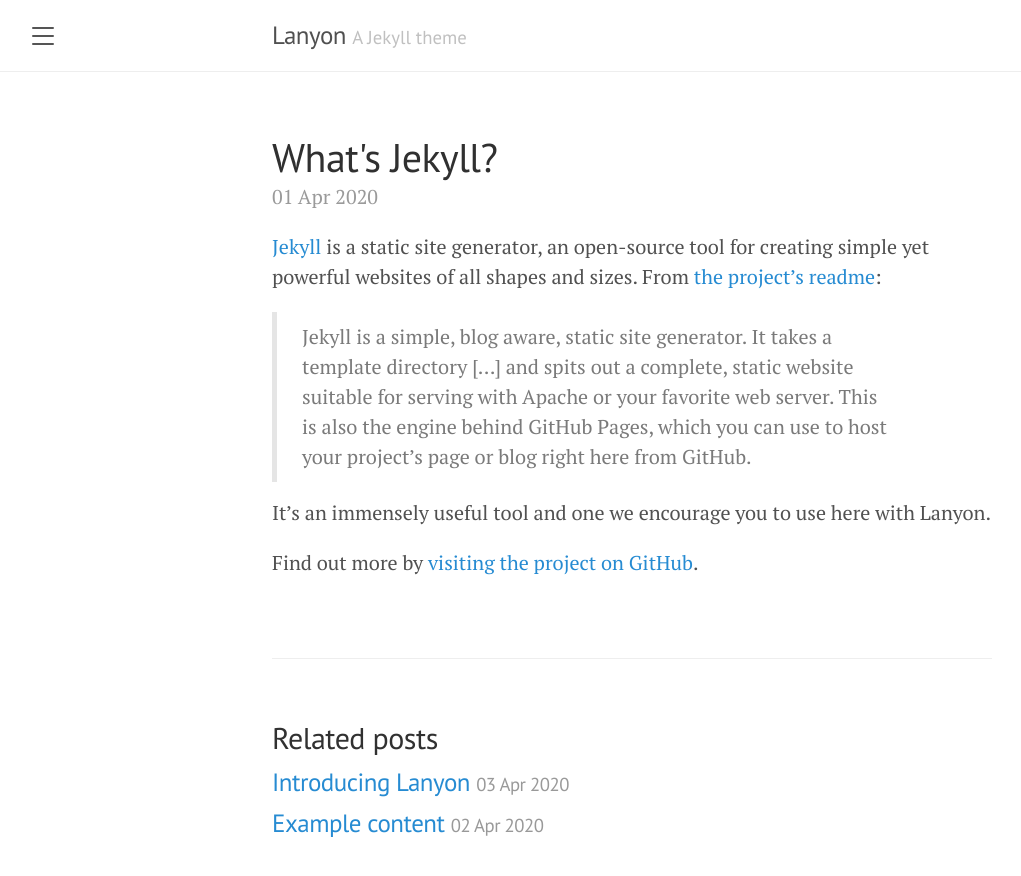
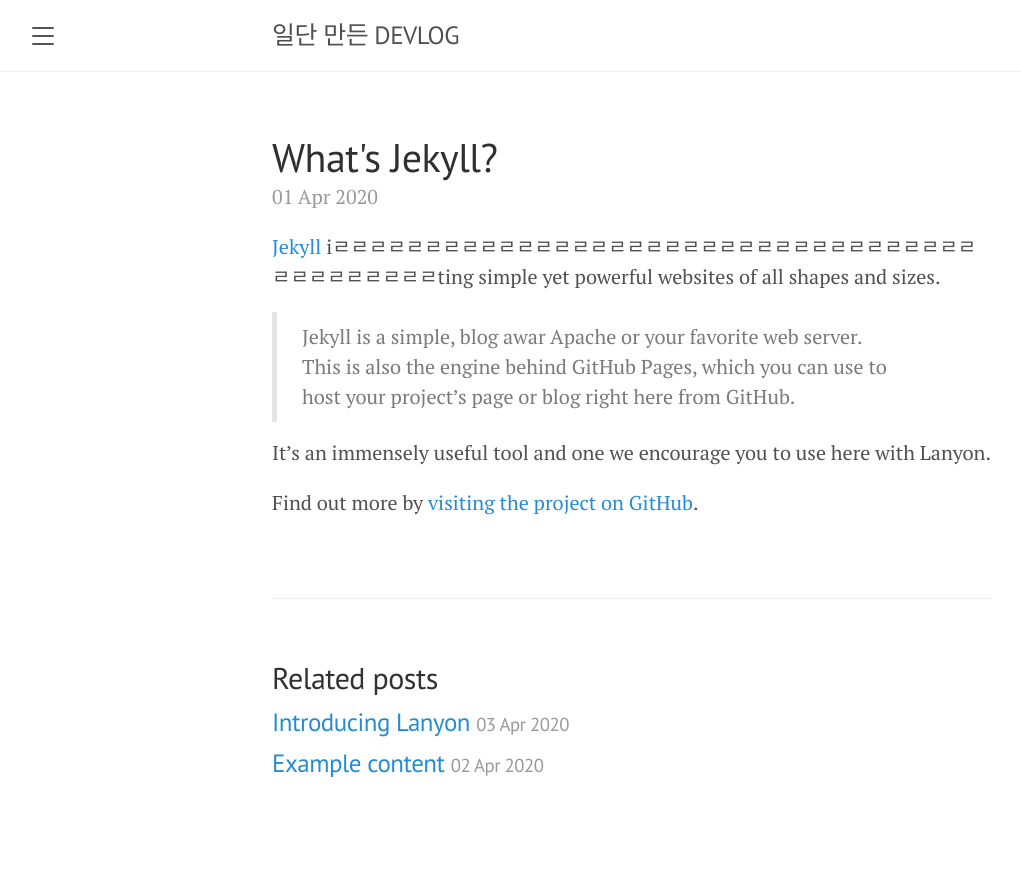
Before and after one commit to oheunkwon/oheunkwon.github.io, a Jekyll site: the page built from _posts/2020-04-01-whats-jekyll.md, in a window 1280 px wide. Shown: the top 876 px of the page, without its empty margins (8-1029 px from the left). Built offline with Jekyll 4.4.1, drawn with Linux system fonts in a browser that asks for light colours.

Commit message:
theme - lanyon 로컬환경테마적용문제

```diff
--- a/_config.yml
+++ b/_config.yml
@@ -1,7 +1,7 @@
 # Setup
-title:               Lanyon
-tagline:             'A Jekyll theme'
-description:         'A reserved <a href="https://jekyllrb.com" target="_blank">DEVLOG</a> theme that places the utmost gravity on content with a hidden drawer. Made by <a href="https://twitter.com/mdo" target="_blank">@mdo</a>.'
+title:               일단 만든 DEVLOG
+tagline:             ' '
+description:         '일단 만들어 봤습니다. 이것저것 정리하는 <a href="https://oheunkwon.github.io" target="_blank">DEVLOG</a> 입니다. 테마는 Made by <a href="https://twitter.com/mdo" target="_blank">@mdo</a>.'
 url:                 "https://oheunkwon.github.io"
 baseurl:             "/"
 paginate:            5
--- a/_posts/2020-04-01-whats-jekyll.md
+++ b/_posts/2020-04-01-whats-jekyll.md
@@ -3,9 +3,9 @@ layout: post
 title: What's Jekyll?
 ---
 
-[Jekyll](https://jekyllrb.com) is a static site generator, an open-source tool for creating simple yet powerful websites of all shapes and sizes. From [the project's readme](https://github.com/mojombo/jekyll/blob/master/README.markdown):
+[Jekyll](https://jekyllrb.com) iㄹㄹㄹㄹㄹㄹㄹㄹㄹㄹㄹㄹㄹㄹㄹㄹㄹㄹㄹㄹㄹㄹㄹㄹㄹㄹㄹㄹㄹㄹㄹㄹㄹㄹㄹㄹㄹㄹㄹㄹㄹㄹㄹㄹting simple yet powerful websites of all shapes and sizes.
 
-  > Jekyll is a simple, blog aware, static site generator. It takes a template directory [...] and spits out a complete, static website suitable for serving with Apache or your favorite web server. This is also the engine behind GitHub Pages, which you can use to host your project’s page or blog right here from GitHub.
+  > Jekyll is a simple, blog awar Apache or your favorite web server. This is also the engine behind GitHub Pages, which you can use to host your project’s page or blog right here from GitHub.
 
 It's an immensely useful tool and one we encourage you to use here with Lanyon.
 
```
